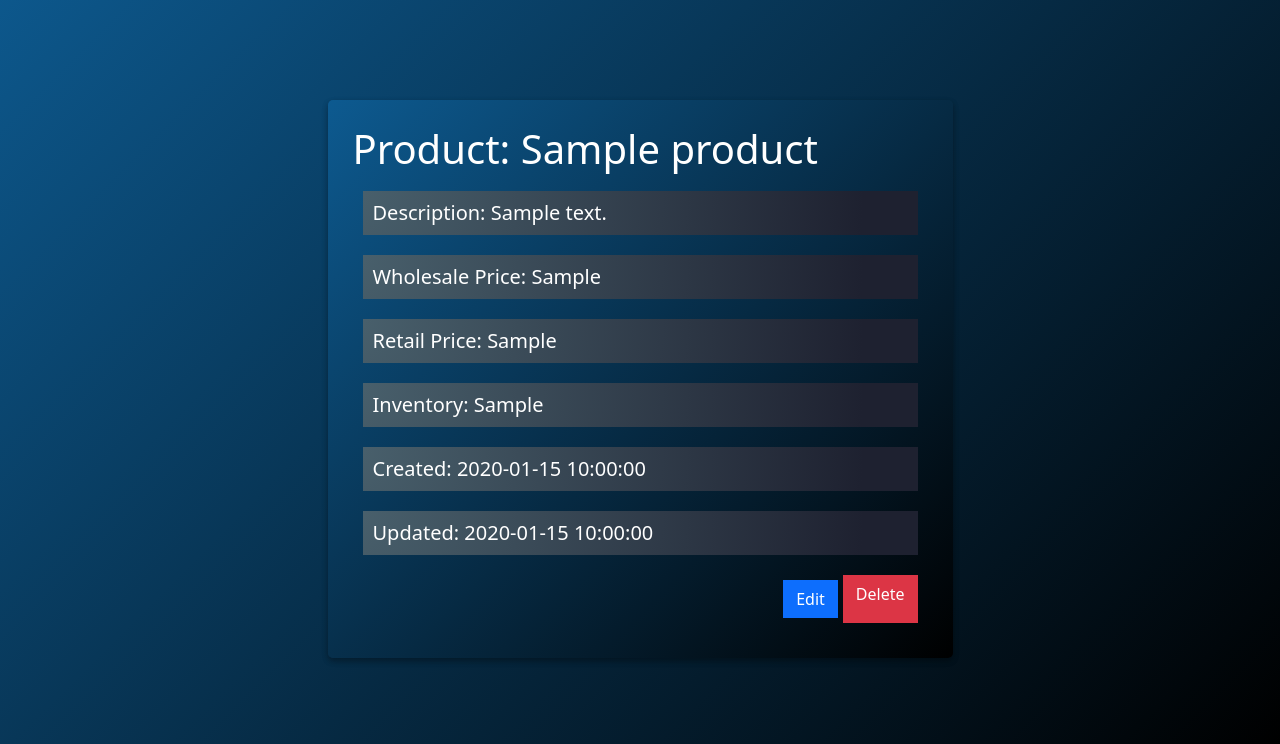
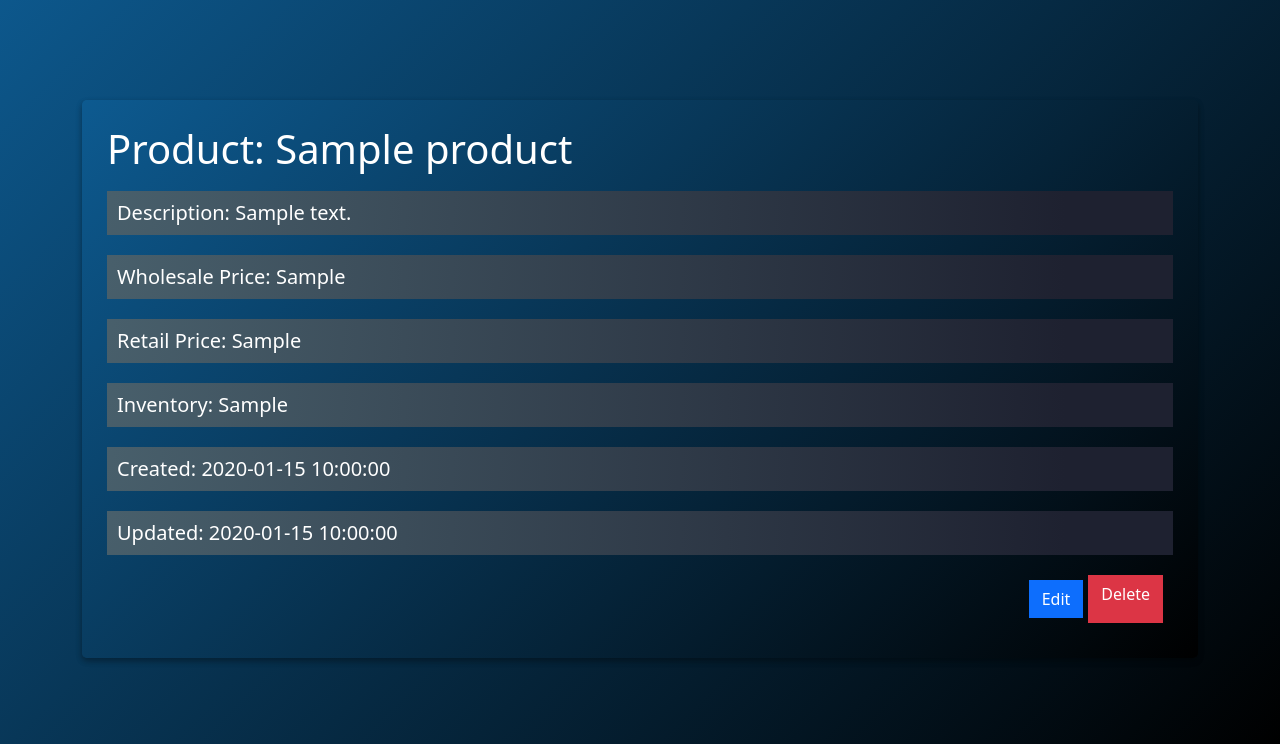
Before and after one commit to cameronbowen444/product_manager, a Flask app: page /product/1 in a window 1280 px wide. Shown: the part 56-800 px from the top of the page. Run offline with Flask 2, Linux system fonts and the light colour scheme; the visitor is signed in with stand-in values (Sample User, id 1); tables that the repository leaves empty or names only in its code hold one stand-in row (values such as "Sample post").

Commit message:
updated again

```diff
--- a/flask_app/static/css/style.css
+++ b/flask_app/static/css/style.css
@@ -89,7 +89,7 @@ thead{
     justify-content: center;
 }
 label{
-    font-weight: bolder;
+    font-weight: bold;
 
 }
 #newProduct{
@@ -137,7 +137,7 @@ input, textarea, select{
 }
 .boxed{
     margin: 0px auto;
-    width: 625px;
+    width: auto;
     padding: 25px;
     border-radius: 5px;
     margin-top: 100px;
@@ -148,7 +148,7 @@ input, textarea, select{
     background-image: linear-gradient(135deg, #0d5a90 0%, #000000 100%);
 }
 .info{
-    margin: 10px;
+    margin: 10px 0px;
     padding: 10px;
     background-image: radial-gradient( circle farthest-corner at -4% -12.9%,  rgba(74,98,110,1) 0.3%, rgba(30,33,48,1) 90.2% );
 }
--- a/flask_app/templates/dashboard.html
+++ b/flask_app/templates/dashboard.html
@@ -92,7 +92,7 @@
                         <th scope="col">Name</th>
                         <th scope="col" class="smaller">Wholesale</th>
                         <th scope="col" class="smaller">Retail</th>
-                        <th scope="col">Inventory</th>
+                        <th scope="col"  class="smaller">Inventory</th>
                         <th scope="col">Actions</th>
                     </tr>
                 </thead>
@@ -103,8 +103,8 @@
                             <td>{{p.category_id.name}}</td>
                             <td>{{p.name}}</td>
                             <td class="smaller">{{p.wholesale}}</td>
-                            <td class="smaller">{{p.retail}}</td>
-                            <td >{{p.inventory}}</td>
+                            <td class="smaller" >{{p.retail}}</td>
+                            <td class="smaller">{{p.inventory}}</td>
                             <td>
                                 <a class="btn btn-outline-primary" href="/product/{{p.id}}">
                                     <svg xmlns="http://www.w3.org/2000/svg" width="16" height="16" fill="currentColor" class="bi bi-info-square" viewBox="0 0 16 16">
```
